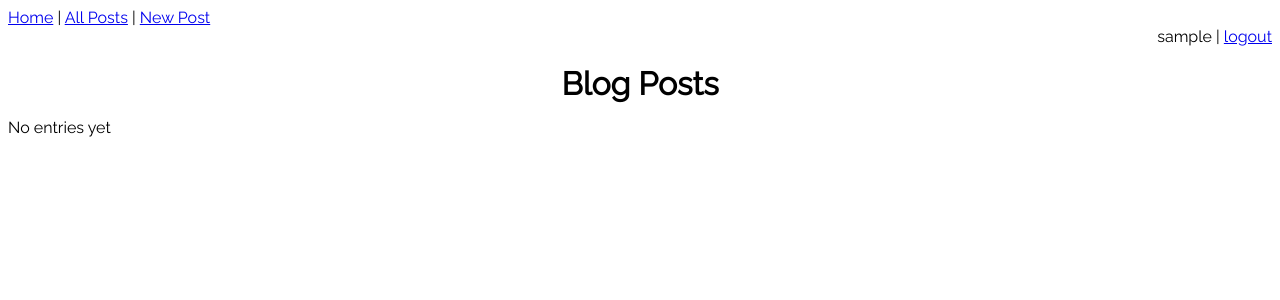
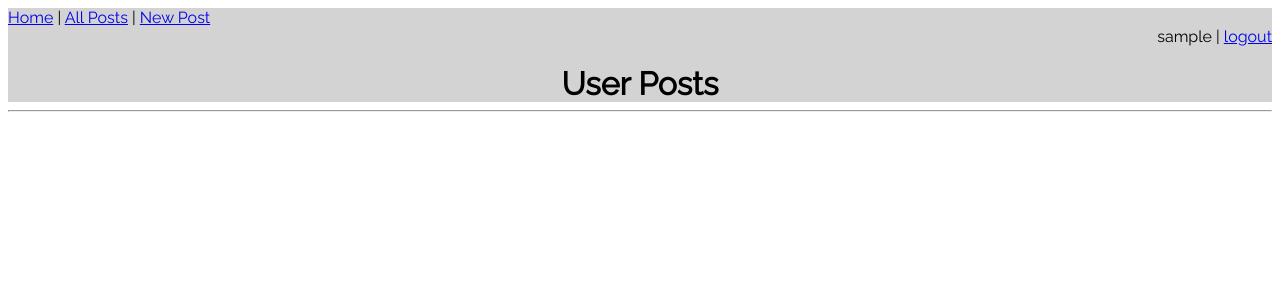
Before and after one commit to lmcdanel/blogz, a Flask app: page /blog?userid=1 in a window 1280 px wide. Shown: the top 300 px of the page. Run offline with Flask 2, Linux system fonts and the light colour scheme; the visitor is signed in with stand-in values (Sample User, id 1); data comes from the database, SQL or seed files in the repository; data that the repository does not hold is empty.

Commit message:
added user template, updated functionality

```diff
--- a/main.py
+++ b/main.py
@@ -17,17 +17,19 @@ class Blog(db.Model):
     title = db.Column(db.String(120))
     body = db.Column(db.String(400))
     owner_id = db.Column(db.Integer, db.ForeignKey('user.id'))
+    pub_date = db.Column(db.DateTime)
 
 
 
-    def __init__(self,title,body,owner):
+    def __init__(self,title,body,owner,pub_date=None):
         self.title = title
         self.body = body
         self.owner = owner
+        self.pub_date = pub_date
 
 class User(db.Model):
     id = db.Column(db.Integer, primary_key=True)
-    username = db.Column(db.String(120))
+    username = db.Column(db.String(120),unique=True)
     password = db.Column(db.String(120))
     blogs = db.relationship('Blog', backref = 'owner')
 
@@ -40,7 +42,7 @@ class User(db.Model):
 
 @app.before_request
 def require_login():
-    allowed_routes = ['login', 'signup','signup_complete','list_blogs']
+    allowed_routes = ['login', 'signup','signup_complete','list_blogs','index']
     if request.endpoint not in allowed_routes and 'username' not in session:
         return redirect('/login')
 
@@ -94,7 +96,7 @@ def signup_complete():
 
         count_error = "must be 3-20 characters"
         spaces_error = "cannot contain spaces"
-        #TODO - validate users data
+
 
         existing_user = User.query.filter_by(username=username).first()
         if is_blank(password):
@@ -146,24 +148,29 @@ def signup_complete():
 
 
 
-@app.route('/', methods = ['GET','POST'])
-def list_blogs():
-    all_users = User.query.filter_by(username="username").all()
-    return render_template("index.html",users=all_users)
+@app.route('/')
+def index():
+    users = User.query.all()
+    return render_template('index.html', users=users)
 
 
 
 
 @app.route('/blog', methods = ["GET","POST"])
-def ind_blog():
-    post_id = request.args.get('id')
-    owner = User.query.filter_by(username= session['username']).first()
-    if (post_id):
-        view_post = Blog.query.get(post_id)
-        return render_template('view-post.html', view_post=view_post)
-    else:
-        all_blog_posts = Blog.query.all()
-        return render_template('blog.html', blogs=all_blog_posts)
+def blog():
+    blog_id = request.args.get('id')
+    user_id = request.args.get('userid')
+
+    posts = Blog.query.order_by(Blog.pub_date.desc())
+
+    if blog_id:
+        post = Blog.query.filter_by(id=blog_id).first()
+        return render_template("view-post.html", title=post.title, body=post.body, user=post.owner.username, pub_date=post.pub_date, user_id=post.owner_id)
+    if user_id:
+        entries = Blog.query.filter_by(owner_id=user_id).all()
+        return render_template('user.html', entries=entries)
+
+    return render_template('blog.html', posts=posts)
 
 
 
@@ -181,16 +188,16 @@ def new_post():
             new_post = Blog(title,body,owner)
             db.session.add(new_post)
             db.session.commit()
-            post_link = "/blog?id=" + str(new_post.id)
-            return redirect(post_link)
+            page_id= new_post.id
+            return redirect("/blog?id={0}".format(page_id))
 
 
     return render_template('newpost.html')
 
 
-@app.route("/logout", methods=['POST'])
+@app.route("/logout")
 def logout():
-    del session['username']
+    del session["username"]
     return redirect("/login")
 
 
--- a/static/styles.css
+++ b/static/styles.css
@@ -1,5 +1,7 @@
-
-body, head {
+header{
+    background-color: lightgray;
+}
+body{
     font-family: "Raleway", sans-serif;
 }
 
@@ -7,6 +9,7 @@ h1 {
     width: 100%;
     margin: auto;
     text-align: center;
+    background-color: lightgray;
 }
 .new_blog {
     width: 200px;
--- a/templates/base.html
+++ b/templates/base.html
@@ -3,6 +3,7 @@
   <head>
     <link href="https://fonts.googleapis.com/css?family=Raleway" rel="stylesheet">
     <link rel="stylesheet" type= "text/css" href= "{{ url_for('static', filename='styles.css') }}"/>
+    <header>
     <style>h1{text-align: center}</style>
     <div>
       <a href = "/">Home</a> | <a href = "/blog">All Posts</a> | <a href = "/newpost">New Post</a>
@@ -16,6 +17,7 @@
     </div>
     <br><br>
     <title>Blogz</title>
+  </header>
   </head>
 
 <body>
--- a/templates/blog.html
+++ b/templates/blog.html
@@ -1,19 +1,21 @@
-{% extends "base.html"%}
+{% extends "base.html" %}
 
 {% block content %}
+      <div class="blog blog-text wow fadeIn">
 
-<h1 class= "title">Blog Posts</h1>
+        <h1>Blog Posts</h1>
 
-{% if blogs|length == 0 %}
-<p>No entries yet</p>
-{% else %}
+        <hr>
 
+          {% for post in posts %}
+          <div class="post">
 
-      {% for blog in blogs %}
-      <h2 class = "title"><a href="./blog?id={{blog.id}}">{{blog.title}}</a></h2>
-        <p>{{blog.body}}</p>
-      {% endfor %}
+            <a href="/blog?id={{post.id}}"><p><h2>{{ post.title }}</h2></p></a>
+            <p class="body-text">{{ post.body }}</p>
+            <p class="pub-date">Posted on: {{ post.pub_date }}</p>
+            <p class="user">Posted by: <a href="/blog?userid={{post.owner_id}}">{{ post.owner.username }}</a></p>
 
-
-{% endif %}
+          </div>
+          {% endfor %}
+      </div>
 {% endblock %}
--- /dev/null
+++ b/templates/user.html
@@ -0,0 +1,20 @@
+{% extends "base.html" %}
+
+{% block content %}
+      <div>
+
+        <h1>User Posts</h1>
+
+        <hr>
+        {% for entry in entries %}
+        <div class="post">
+
+          <a href="/blog?id={{entry.id}}"><h2>{{ entry.title }}</h2></a>
+          <p class="body-text">{{ entry.body }}</p>
+          <p class="pub-date">Posted on: {{ entry.pub_date }}</p>
+          <p class="user">Posted by: <a href="/blog?userid={{entry.owner_id}}">{{ entry.owner.username }}</a></p>
+
+        </div>
+        {% endfor %}
+      </div>
+{% endblock %}
```
Also changed, not shown: templates/index.html (+7 -27 lines), templates/view-post.html (+4 -3 lines).
